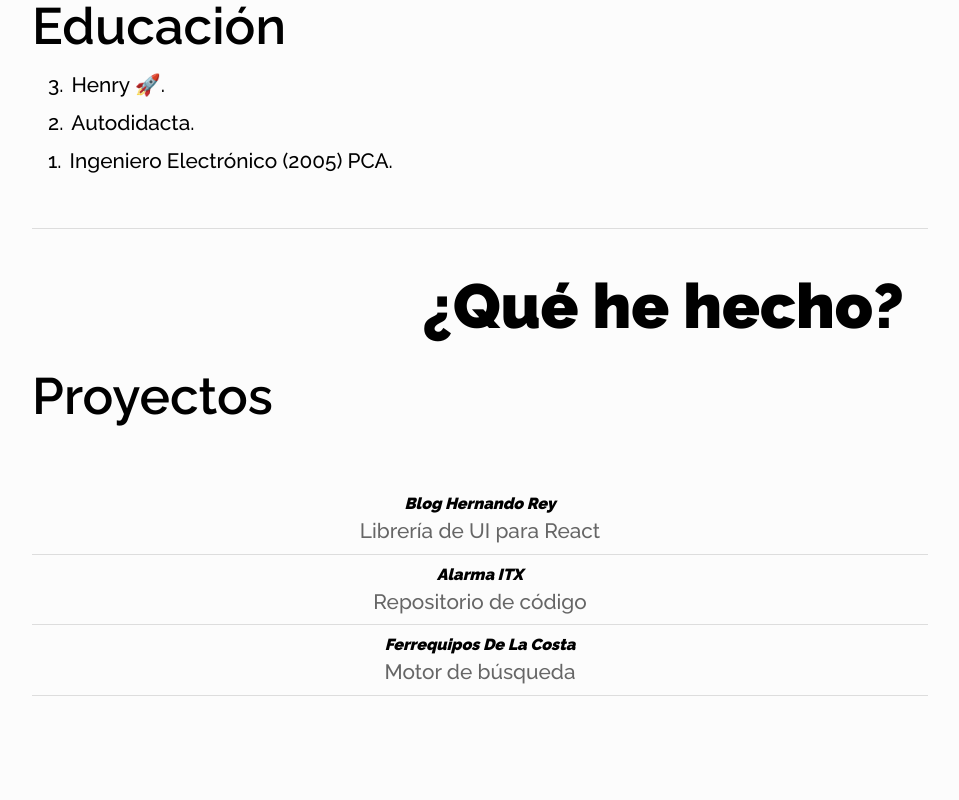
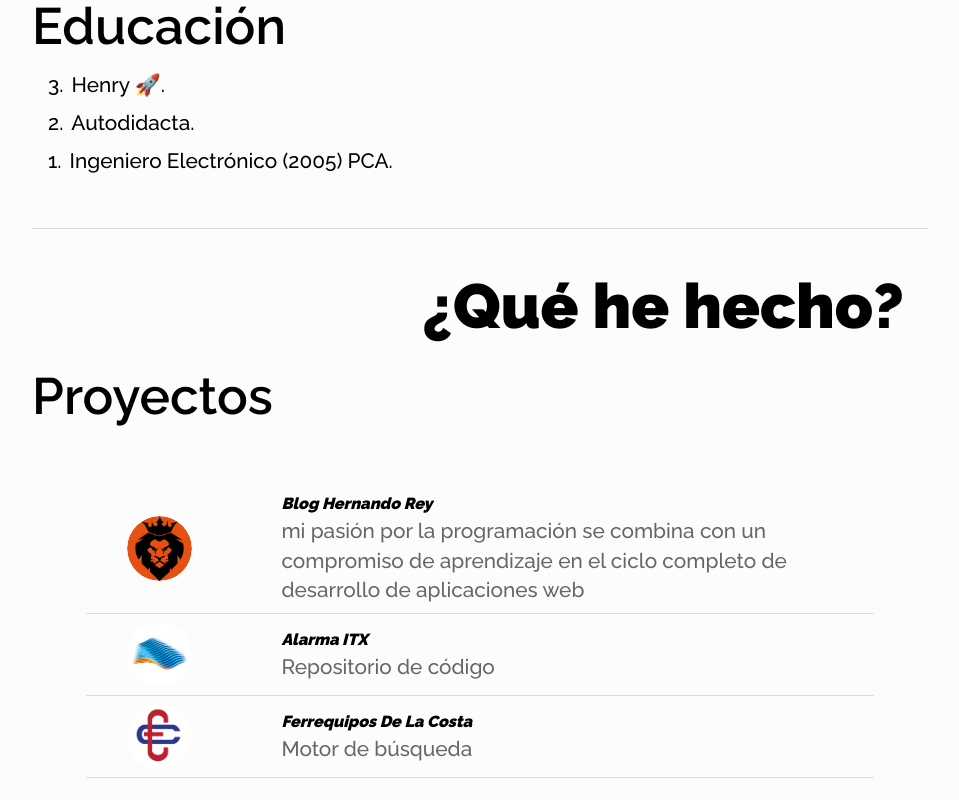
Before and after one commit to hrking31/hernandorey, a React (Vite) app: page /hola in a window 1280 px wide. Shown: the part 1358-2158 px from the top of the page, without its empty margins (160-1119 px from the left). Before the commit the page ends 2118 px from the top, so only its background shows below. Built offline with nearby package versions, Linux system fonts and the light colour scheme.

Commit message:
se continua trabajando en la vista hola en mel diseño del campo de proyectos

```diff
--- a/dev-dist/sw.js
+++ b/dev-dist/sw.js
@@ -82,7 +82,7 @@ define(['./workbox-54d0af47'], (function (workbox) { 'use strict';
     "revision": "3ca0b8505b4bec776b69afdba2768812"
   }, {
     "url": "index.html",
-    "revision": "0.ocl1eptfj7o"
+    "revision": "0.lhh8h9vr1j"
   }], {});
   workbox.cleanupOutdatedCaches();
   workbox.registerRoute(new workbox.NavigationRoute(workbox.createHandlerBoundToURL("index.html"), {
--- a/src/Components/LinkItem/LinkItem.jsx
+++ b/src/Components/LinkItem/LinkItem.jsx
@@ -1,7 +1,8 @@
-import { Link as MuiLink, Typography, Box } from "@mui/material";
+import { Link as MuiLink, Typography, Box, Avatar } from "@mui/material";
+import Grid from "@mui/material/Grid2";
 import { NavLink } from "react-router-dom";
 
-const LinkItem = ({ href, text, subtext }) => {
+const LinkItem = ({ href, text, subtext, logo }) => {
   const isInternal = href.startsWith("/");
 
   return (
@@ -13,6 +14,34 @@ const LinkItem = ({ href, text, subtext }) => {
         paddingY: 1,
         transition: "border-color 0.3s ease-in-out",
         "&:hover": { borderColor: "primary.main" },
+        // border: "2px solid #000",
+      }}
+    >
+      <Box display="flex" alignItems="center" gap={1}>
+        <Box
+          sx={{
+            textAlign: "left",
+            mx: "auto",
+            // border: "2px solid #000",
+          }}
+        >
+          <Avatar
+            src={logo}
+            sx={{
+              width: { xs: 62, sm: 60, md: 65 },
+              height: { xs: 62, sm: 60, md: 65 },
+            }}
+          >
+            L
+          </Avatar>
+        </Box>
+        <Box
+          sx={{
+            width: { xs: "90%", sm: "80%", md: "70%" },
+            textAlign: "left",
+            flexDirection: "column",
+            mx: "auto",
+            // border: "2px solid #000",
           }}
         >
           {isInternal ? (
@@ -44,16 +73,23 @@ const LinkItem = ({ href, text, subtext }) => {
               {text}
             </MuiLink>
           )}
+
           {subtext && (
             <Typography
               variant="body2"
               component="small"
-          sx={{ display: "block", fontWeight: 400, color: "text.secondary" }}
+              sx={{
+                display: "block",
+                fontWeight: 400,
+                color: "text.secondary",
+              }}
             >
               {subtext}
             </Typography>
           )}
         </Box>
+      </Box>
+    </Box>
   );
 };
 
--- a/src/Views/Hola/Hola.jsx
+++ b/src/Views/Hola/Hola.jsx
@@ -5,12 +5,14 @@ import {
   Box,
   List,
   ListItem,
-  Container,
 } from "@mui/material";
 import FiberManualRecordIcon from "@mui/icons-material/FiberManualRecord";
 import Grid from "@mui/material/Grid2";
 import ReyPerfil from "../../assets/ReyPerfil.jpg";
 import ReYaz from "../../assets/ReYaz.jpg";
+import AlarmaITXLogo from "../../assets/AlarmaITX.svg";
+import BlogLogo from "../../../public/favicon.svg";
+import FerrequiposLogo from "../../assets/FerrequiposLogo.svg";
 import { useTheme } from "@mui/material/styles";
 import styles from "../Hola/Hola.module.css";
 import LinkItem from "../../Components/LinkItem/LinkItem";
@@ -19,16 +21,20 @@ export default function AboutMe() {
   const theme = useTheme();
   const links = [
     {
+      logo: BlogLogo,
       href: "/Blog",
       text: "Blog Hernando Rey",
-      subtext: "Librería de UI para React",
+      subtext:
+        "mi pasión por la programación se combina con un compromiso de aprendizaje  en el ciclo completo de desarrollo de aplicaciones web",
     },
     {
+      logo: AlarmaITXLogo,
       href: "https://alarmaremota-sbl01.web.app/",
       text: "Alarma ITX",
       subtext: "Repositorio de código",
     },
     {
+      logo: FerrequiposLogo,
       href: "https://ferrequiposdelacosta.com",
       text: "Ferrequipos De La Costa",
       subtext: "Motor de búsqueda",
@@ -284,19 +290,29 @@ export default function AboutMe() {
       <Box
         sx={{
           width: { xs: "90%", sm: "80%", md: "70%" },
+          display: "flex",
+          flexDirection: "column",
           alignItems: "center",
           justifyContent: "center",
+          mx: "auto",
           mb: { xs: 8, md: 8 },
           // border: "2px solid #000",
         }}
       >
-        <Box sx={{ mt: 4 }}>
+        <Box
+          sx={{
+            width: { xs: "90%", sm: "80%", md: "88%" },
+            mt: 4,
+            mb: 4,
+          }}
+        >
           {links.map((link, index) => (
             <LinkItem
               key={index}
               href={link.href}
               text={link.text}
               subtext={link.subtext}
+              logo={link.logo}
             />
           ))}
         </Box>
```
Also changed, not shown: src/assets/AlarmaITX.svg (added), src/assets/FerrequiposLogo.svg (added). Lines whose indentation alone changed are shown as unchanged.
